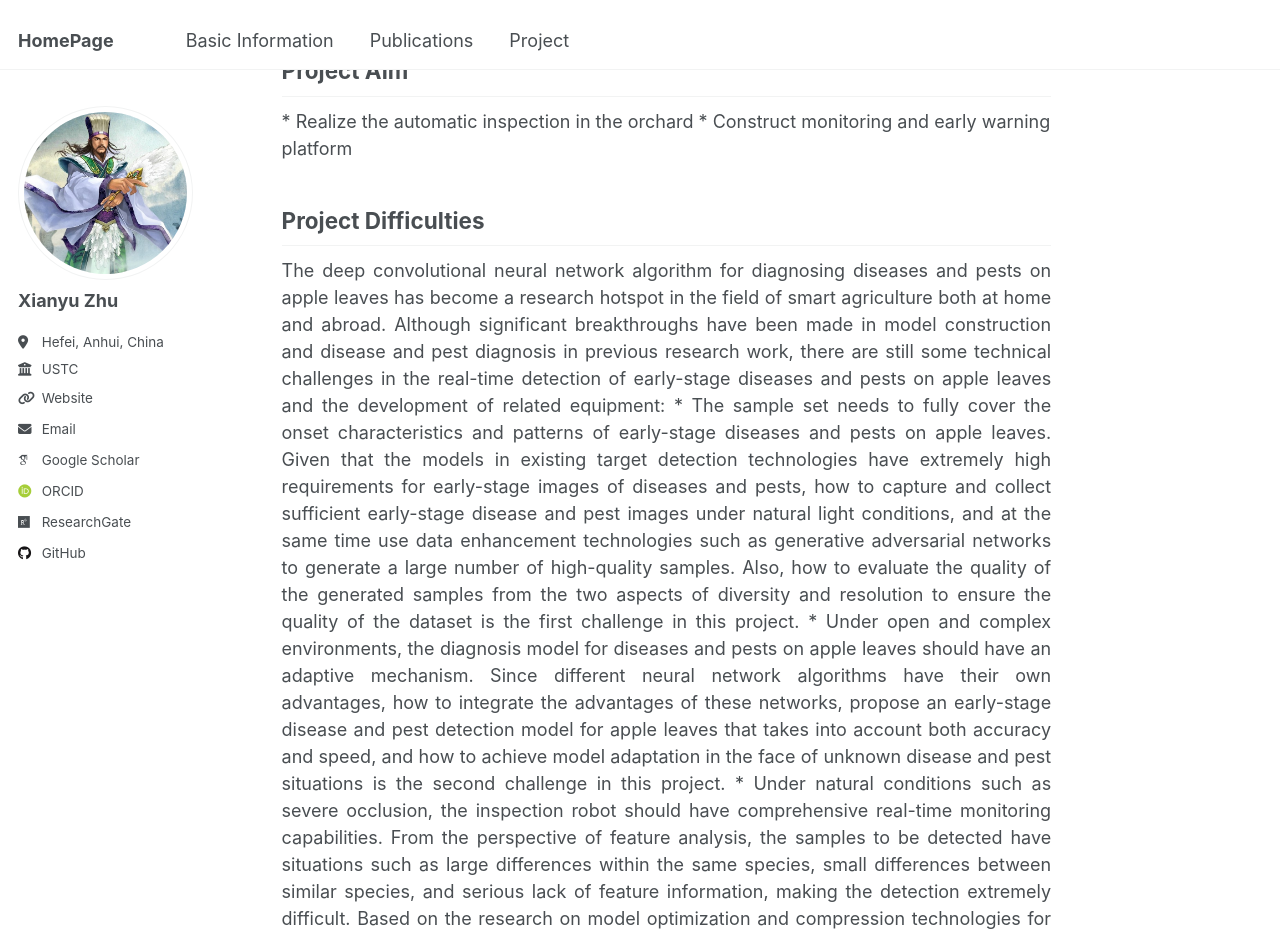
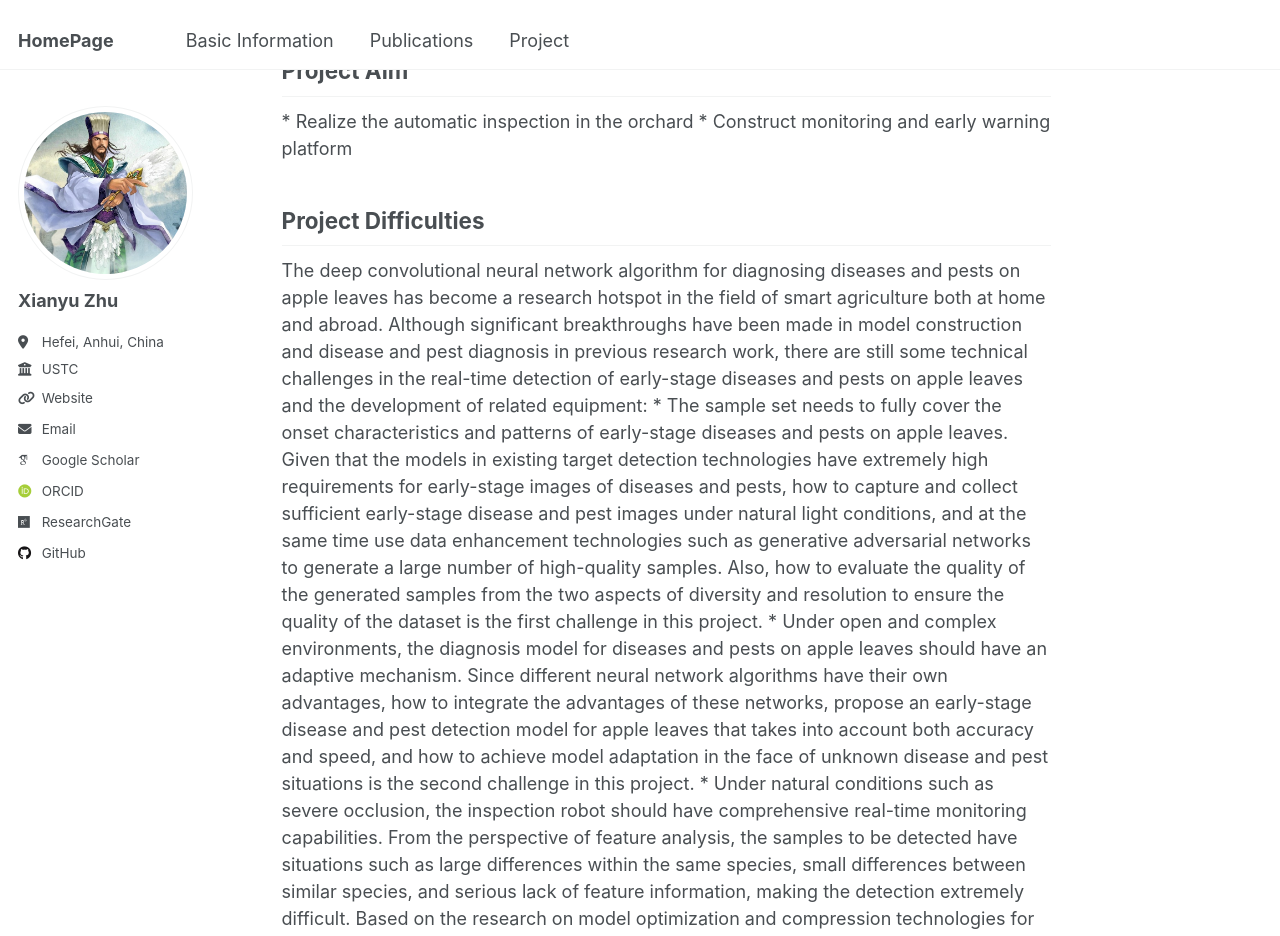
Before and after one commit to zhuxy-USTC/zhuxy-USTC.github.io, a Jekyll site: the page built from _projects/Research on early monitoring and warning of apple leaf diseases and development of inspection equipment based on artificial intelligence.md, in a window 1280 px wide and 1400 px high, scrolled down 477 px. Shown: the top 936 px of the window. Built offline with Jekyll 4.4.1, drawn with Linux system fonts in a browser that asks for light colours; some web fonts are replaced; some of the changed text lies outside the part shown.

Commit message:
Update Research on early monitoring and warning of apple leaf diseases and development of inspection equipment based on artificial intelligence.md

```diff
--- a/_projects/Research on early monitoring and warning of apple leaf diseases and development of inspection equipment based on artificial intelligence.md
+++ b/_projects/Research on early monitoring and warning of apple leaf diseases and development of inspection equipment based on artificial intelligence.md
@@ -21,12 +21,10 @@ project_type: "Member; Provincial Key Research Program(2021 Jan to 2022 Dec)"
 * Construct monitoring and early warning platform
 
 <h2>Project Difficulties</h2>
-<p style="text-align: justify;">
 The deep convolutional neural network algorithm for diagnosing diseases and pests on apple leaves has become a research hotspot in the field of smart agriculture both at home and abroad. Although significant breakthroughs have been made in model construction and disease and pest diagnosis in previous research work, there are still some technical challenges in the real-time detection of early-stage diseases and pests on apple leaves and the development of related equipment:
 * The sample set needs to fully cover the onset characteristics and patterns of early-stage diseases and pests on apple leaves. Given that the models in existing target detection technologies have extremely high requirements for early-stage images of diseases and pests, how to capture and collect sufficient early-stage disease and pest images under natural light conditions, and at the same time use data enhancement technologies such as generative adversarial networks to generate a large number of high-quality samples. Also, how to evaluate the quality of the generated samples from the two aspects of diversity and resolution to ensure the quality of the dataset is the first challenge in this project.
 * Under open and complex environments, the diagnosis model for diseases and pests on apple leaves should have an adaptive mechanism. Since different neural network algorithms have their own advantages, how to integrate the advantages of these networks, propose an early-stage disease and pest detection model for apple leaves that takes into account both accuracy and speed, and how to achieve model adaptation in the face of unknown disease and pest situations is the second challenge in this project.
 * Under natural conditions such as severe occlusion, the inspection robot should have comprehensive real-time monitoring capabilities. From the perspective of feature analysis, the samples to be detected have situations such as large differences within the same species, small differences between similar species, and serious lack of feature information, making the detection extremely difficult. Based on the research on model optimization and compression technologies for inspection robots of apple leaf diseases with limited resources, how to improve the inference speed of the robot's detection is the third challenge in this project.
-<p>
 
 ## The demo of detection on the web
 
```
